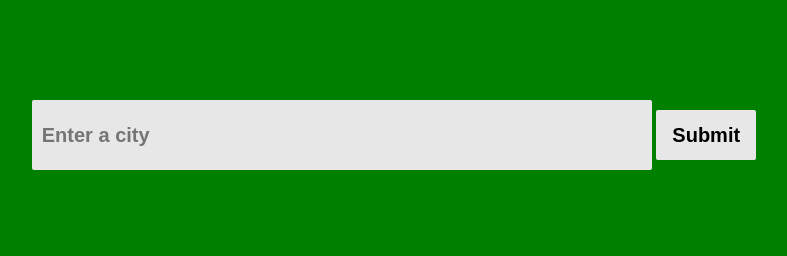
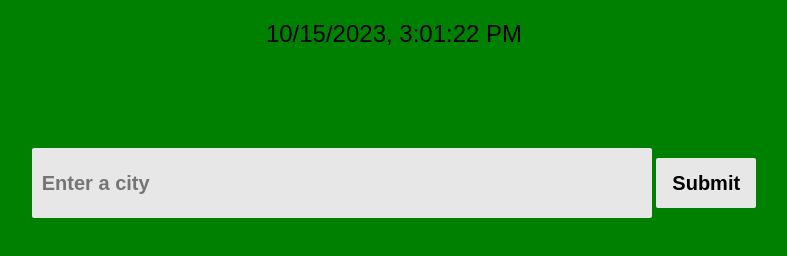
Before and after one commit to justusmcdougal317/Climate-Recognizance, a plain HTML site: page index.html in a window 1280 px wide. Shown: the whole page, without its empty margins (246-1033 px from the left). Drawn offline with Linux system fonts and the light colour scheme.

Commit message:
Date centered top of screen

```diff
--- a/index.html
+++ b/index.html
@@ -6,8 +6,22 @@
 <meta http-equiv="X-UA-Compatible" content="ie=edge">
 <title>Climate Reconnaissance</title>
 <link rel="stylesheet" href="/Assets/style.css">
+<style>
+    /* Center the date and time */
+    .date-time-container {
+        text-align: center;
+    }
+    .date-time {
+        font-size: 24px; /* Increase the font size for better visibility */
+        margin-top: 20px; /* Add some top margin for spacing */
+    }
+</style>
 </head>
 <body>
+
+<div class="date-time-container">
+    <p id="date-time" class="date-time"></p>
+</div>
 
 <div class="input">
     <input type="text" id="cityInput" placeholder="Enter a city">
@@ -21,5 +35,20 @@
 </div>
 
 <script src="/Assets/script.js"></script>
+
+<script>
+    function updateDateTime() {
+        const dateTimeElement = document.getElementById("date-time");
+        const now = new Date();
+        const dateTimeString = now.toLocaleString();
+        dateTimeElement.textContent = dateTimeString;
+    }
+
+
+    setInterval(updateDateTime, 1000);
+
+
+    updateDateTime();
+</script>
 </body>
 </html>
```
